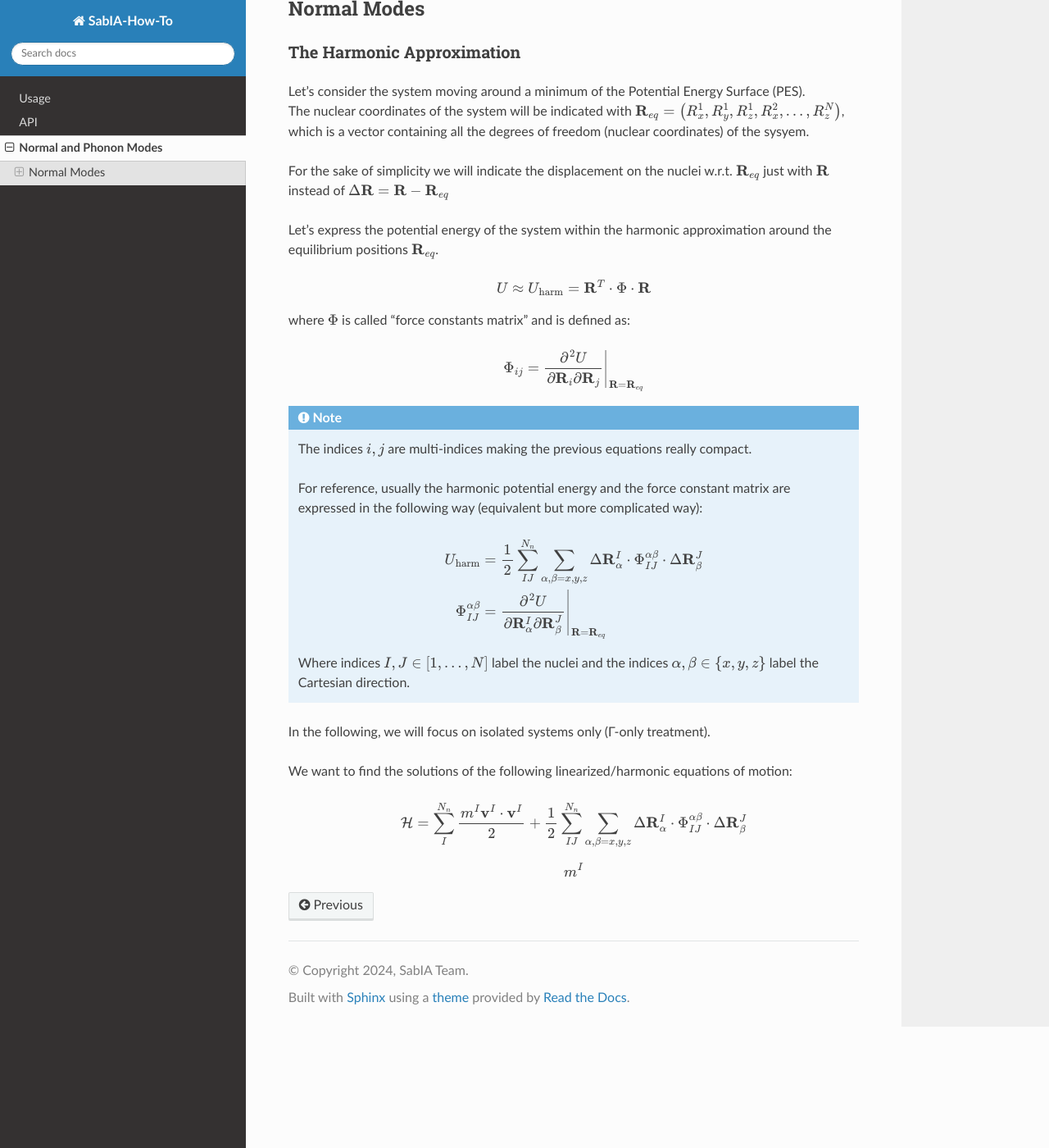
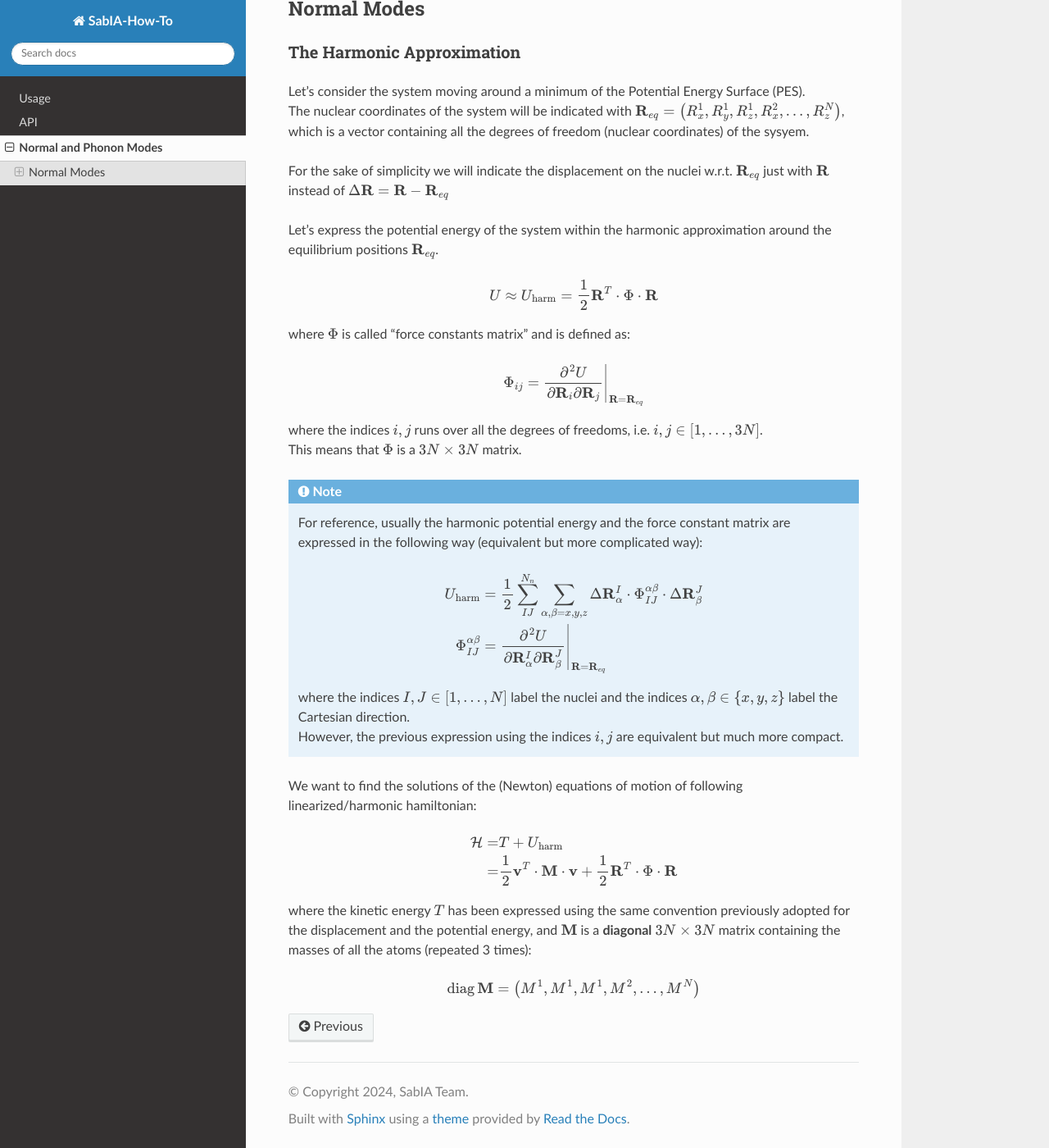
Before and after one commit to sabia-group/How-Tos, a Sphinx documentation site: the page built from docs/source/normal_modes/normal_modes.rst, in a window 1280 px wide and 1400 px high, scrolled down 365 px. Shown: the whole window at 82% size. Built offline with Sphinx 7.4.7 and the Read the Docs theme 3.1.0, drawn with Linux system fonts in a browser that asks for light colours.

Commit message:
adding documentation about normal modes

```diff
--- a/docs/source/normal_modes/normal_modes.rst
+++ b/docs/source/normal_modes/normal_modes.rst
@@ -21,32 +21,32 @@ The Harmonic Approximation
 | Let's consider the system moving around a minimum of the Potential Energy Surface (PES).
 | The nuclear coordinates of the system will be indicated with :math:`\mathbf{R}_{eq} = \left( R^1_x, R^1_y, R^1_z, R^2_x, \dots , R^N_z \right)`, which is a vector containing all the degrees of freedom (nuclear coordinates) of the sysyem.
 
-For the sake of simplicity we will indicate the displacement on the nuclei w.r.t. :math:`\mathbf{R}_{eq}` just with :math:`\mathbf{R}` instead of :math:`\Delta \mathbf{R} = \mathbf{R} - \mathbf{R}_{eq}`
+| For the sake of simplicity we will indicate the displacement on the nuclei w.r.t. :math:`\mathbf{R}_{eq}` just with :math:`\mathbf{R}` instead of :math:`\Delta \mathbf{R} = \mathbf{R} - \mathbf{R}_{eq}`
 
-Let's express the potential energy of the system within the harmonic approximation around the equilibrium positions :math:`\mathbf{R}_{eq}`.
+| Let's express the potential energy of the system within the harmonic approximation around the equilibrium positions :math:`\mathbf{R}_{eq}`.
 
 .. math::
 
-    U \approx U_{\text{harm}} = \mathbf{R}^T \cdot \Phi \cdot \mathbf{R}
+    U \approx U_{\rm harm } = \frac{1}{2} \mathbf{R}^T \cdot \Phi \cdot \mathbf{R}
 
 .. U \approx U_{\text{harm}} =
 .. \frac{1}{2} \sum_{IJ}^{N_{n}} \sum_{\alpha,\beta=x,y,z}
 .. \Delta \mathbf{R}^I_\alpha \cdot \Phi_{IJ}^{\alpha\beta} \cdot \Delta \mathbf{R}^J_\beta
 
-
-
-where :math:`\Phi` is called "force constants matrix" and is defined as:
+| where :math:`\Phi` is called "force constants matrix" and is defined as:
 
 .. math::
     \Phi_{ij} = \left. \frac{\partial^2 U}{\partial \mathbf{R}_i \partial \mathbf{R}_j }\right|_{\mathbf{R}=\mathbf{R}_{eq}}
 
 .. \Phi_{IJ}^{\alpha\beta} = \left. \frac{\partial^2 U}{\partial \mathbf{R}^I_\alpha \partial \mathbf{R}^J_\beta}\right|_{\mathbf{R}=\mathbf{R}_{eq}}
 
+| where the indices :math:`i,j` runs over all the degrees of freedoms, i.e. :math:`i,j\in[1,\dots,3N]`.
+| This means that :math:`\Phi` is a :math:`3N\times3N` matrix.
 .. note::
 
-    The indices :math:`i,j` are multi-indices making the previous equations really compact.
+    .. The indices :math:`i,j` can be understood as multi-indices making the previous equations really compact.
 
-    For reference, usually the harmonic potential energy and the force constant matrix are expressed in the following way (equivalent but more complicated way):
+    | For reference, usually the harmonic potential energy and the force constant matrix are expressed in the following way (equivalent but more complicated way):
 
     .. math::
 
@@ -57,20 +57,21 @@ where :math:`\Phi` is called "force constants matrix" and is defined as:
         \Phi_{IJ}^{\alpha\beta} & = \left. \frac{\partial^2 U}{\partial \mathbf{R}^I_\alpha \partial \mathbf{R}^J_\beta}\right|_{\mathbf{R}=\mathbf{R}_{eq}}
         \end{aligned}
 
-    Where indices :math:`I,J\in[1,\dots,N]` label the nuclei and the indices :math:`\alpha,\beta\in\left\{x,y,z\right\}` label the Cartesian direction.
+    | where the indices :math:`I,J\in[1,\dots,N]` label the nuclei and the indices :math:`\alpha,\beta\in\left\{x,y,z\right\}` label the Cartesian direction.
+    | However, the previous expression using the indices :math:`i,j` are equivalent but much more compact.
 
 
-
-In the following, we will focus on isolated systems only (Γ-only treatment).
-
-We want to find the solutions of the following linearized/harmonic equations of motion:
+We want to find the solutions of the (Newton) equations of motion of following linearized/harmonic hamiltonian:
 
 .. math::
 
-    \mathcal{H} = \sum_I^{N_n} \frac{m^I \mathbf{v}^{I} \cdot \mathbf{v}^{I}  }{2} +
-    \frac{1}{2} \sum_{IJ}^{N_{n}} \sum_{\alpha,\beta=x,y,z}
-    \Delta \mathbf{R}^I_\alpha \cdot \Phi_{IJ}^{\alpha\beta} \cdot \Delta \mathbf{R}^J_\beta
+    \mathcal{H} = & T + U_{\rm harm } \\
+                = & \frac{1}{2}   \mathbf{v}^T \cdot \mathbf{M} \cdot \mathbf{v} + \frac{1}{2} \mathbf{R}^T \cdot \Phi \cdot \mathbf{R}
+
+
+where the kinetic energy :math:`T` has been expressed using the same convention previously adopted for the displacement and the potential energy,
+and :math:`\mathbf{M}` is a **diagonal** :math:`3N\times3N` matrix containing the masses of all the atoms (repeated 3 times):
 
 .. math::
 
-    m^I
+    {\rm diag} \, \mathbf{M} = \left( M^1, M^1, M^1, M^2, \dots , M^N \right)
```
